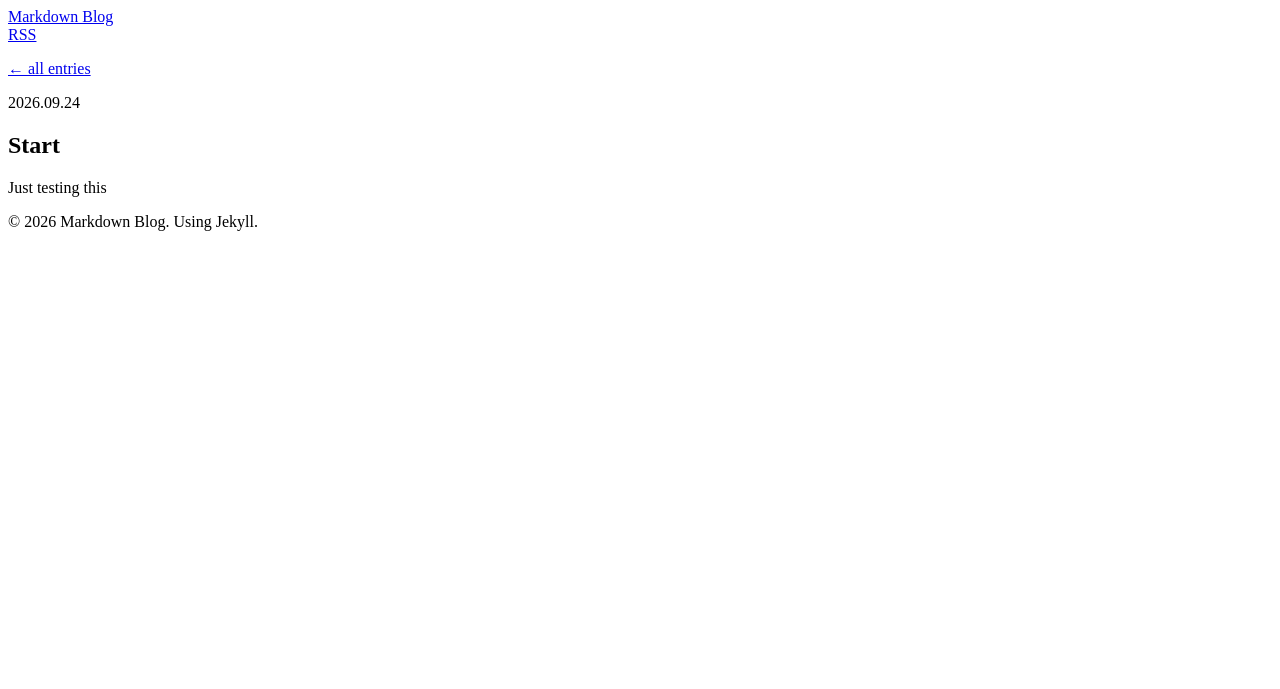
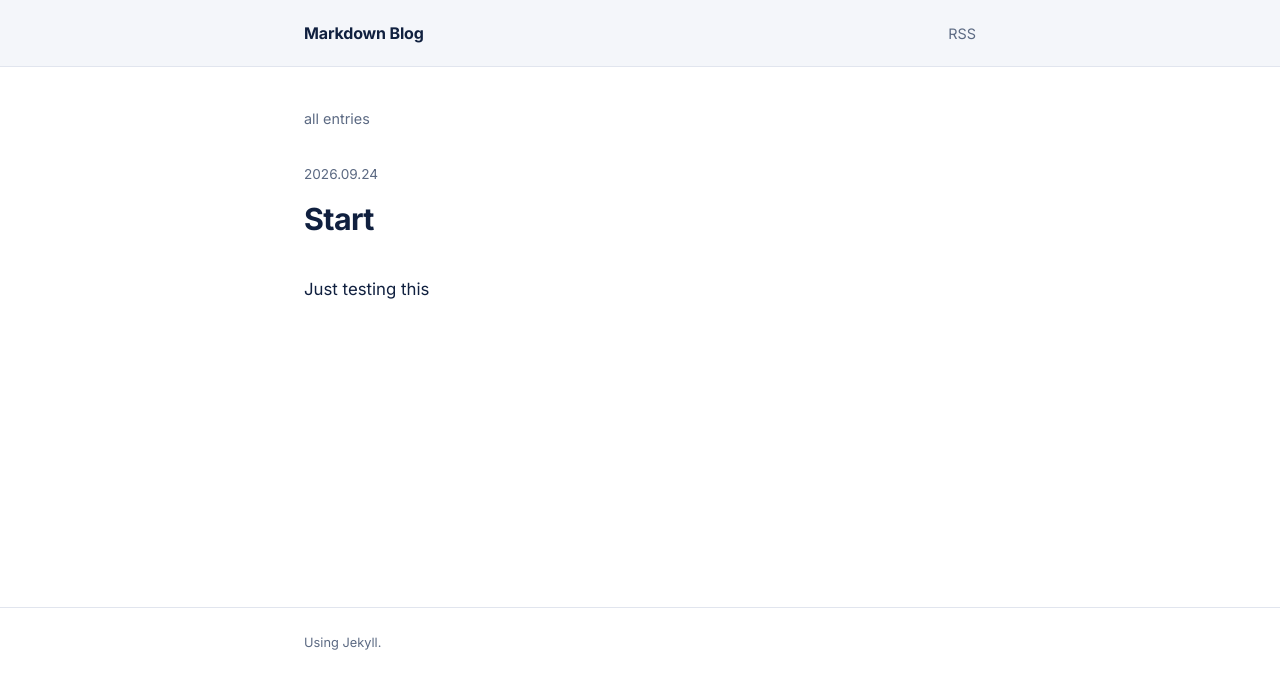
Before and after one commit to joacimstrandvide/markdown-blog, a Jekyll site: the page built from _posts/2026-09-24-hello-world.md, in a window 1280 px wide. Shown: the top 689 px of the page. Built offline with Jekyll 4.4.1, drawn with Linux system fonts in a browser that asks for light colours.

Commit message:
fix för css

```diff
--- a/_includes/footer.html
+++ b/_includes/footer.html
@@ -1,5 +1,5 @@
 <footer class="site-footer">
   <div class="wrap">
-    <p>&copy; {{ 'now' | date: "%Y" }} {{ site.title }}. Using Jekyll.</p>
+    <p>Using Jekyll.</p>
   </div>
 </footer>
--- a/_layouts/post.html
+++ b/_layouts/post.html
@@ -2,7 +2,7 @@
 layout: default
 ---
 <article class="post">
-  <p class="post-back"><a href="{{ '/' | relative_url }}">&larr; all entries</a></p>
+  <p class="post-back"><a href="{{ '/' | relative_url }}">all entries</a></p>
   <header class="post-header">
     <time class="post-date" datetime="{{ page.date | date_to_xmlschema }}">
       {{ page.date | date: "%Y.%m.%d" }}
```
Also changed, not shown: assets/style.css (renamed from _assets/style.css).
